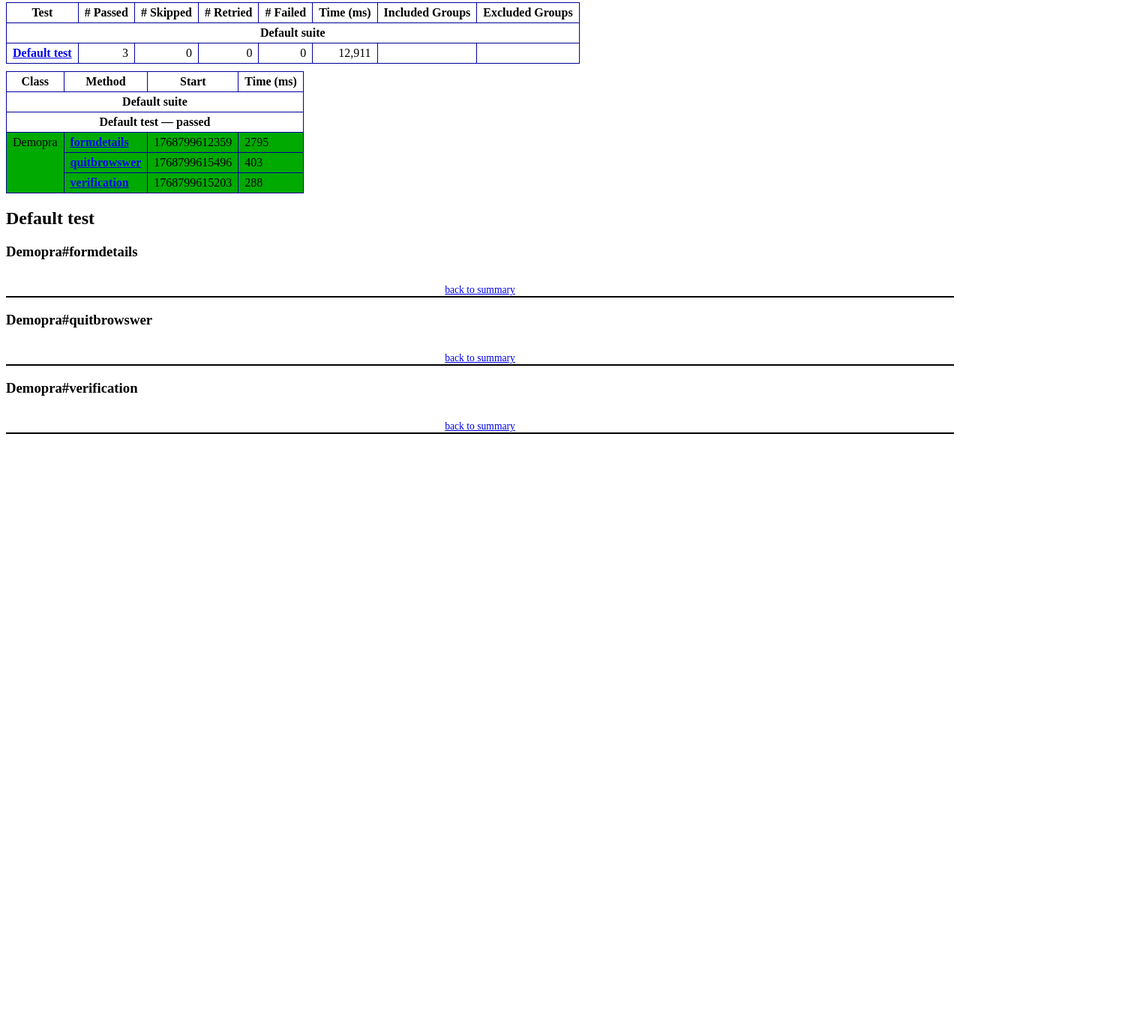
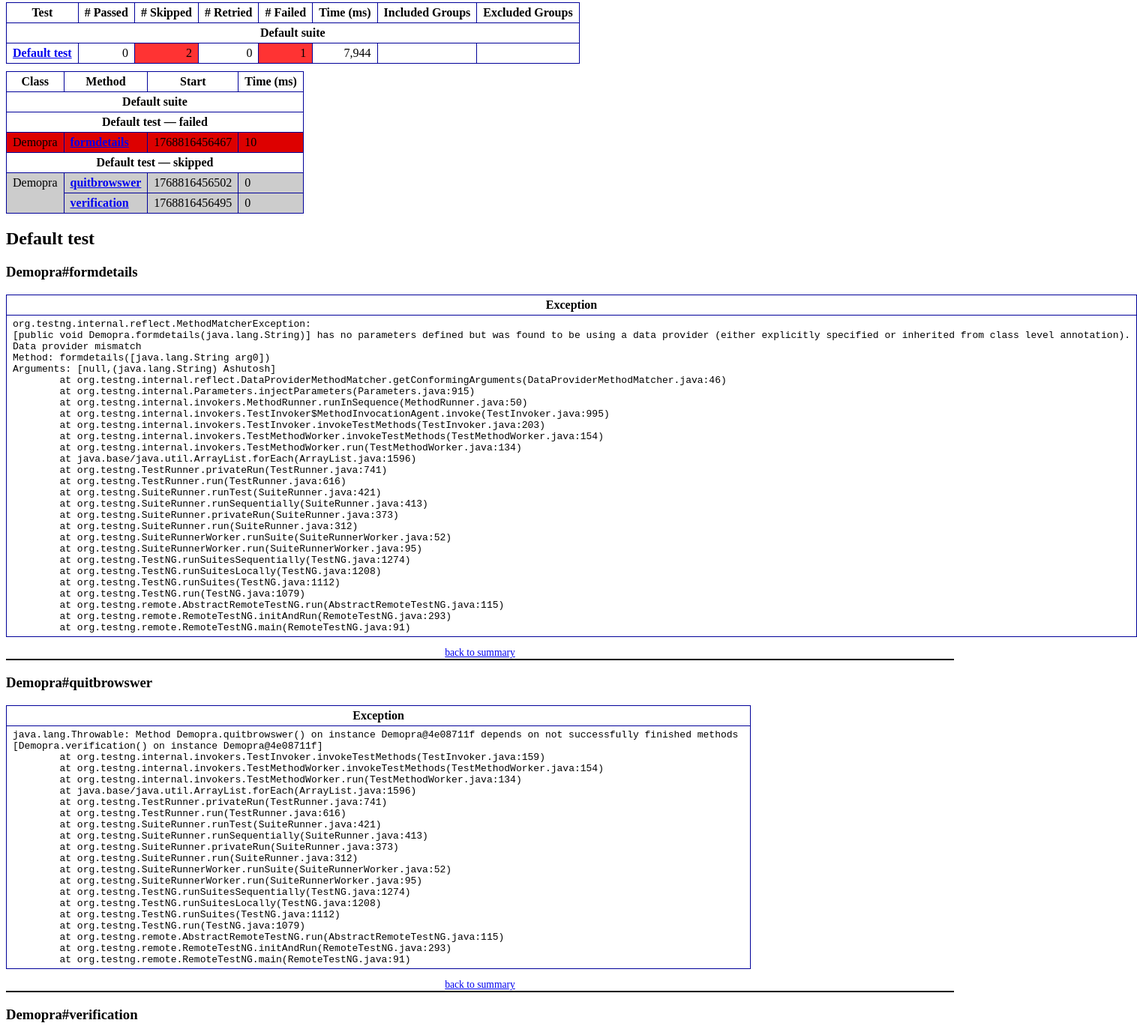
Before and after one commit to HiSunnykr-1812/ProjectAgitHCL, a plain HTML site: page test-output/emailable-report.html in a window 1280 px wide. Shown: the part 5-1386 px from the top of the page at 75% size, 1516 px wide, since content can reach past the window. Before the commit the page ends 800 px from the top, so only its background shows below. Drawn offline with Linux system fonts and the light colour scheme.

Commit message:
changeHCL

```diff
--- a/test-output/emailable-report.html
+++ b/test-output/emailable-report.html
@@ -9,12 +9,82 @@
 <table>
 <tr><th>Test</th><th># Passed</th><th># Skipped</th><th># Retried</th><th># Failed</th><th>Time (ms)</th><th>Included Groups</th><th>Excluded Groups</th></tr>
 <tr><th colspan="8">Default suite</th></tr>
-<tr><td><a href="#t0">Default test</a></td><td class="num">3</td><td class="num">0</td><td class="num">0</td><td class="num">0</td><td class="num">12,911</td><td></td><td></td></tr>
+<tr><td><a href="#t0">Default test</a></td><td class="num">0</td><td class="num attn">2</td><td class="num">0</td><td class="num attn">1</td><td class="num">7,944</td><td></td><td></td></tr>
 </table>
-<table id='summary'><thead><tr><th>Class</th><th>Method</th><th>Start</th><th>Time (ms)</th></tr></thead><tbody><tr><th colspan="4">Default suite</th></tr></tbody><tbody id="t0"><tr><th colspan="4">Default test &#8212; passed</th></tr><tr class="passedeven"><td rowspan="3">Demopra</td><td><a href="#m0">formdetails</a></td><td rowspan="1">1768799612359</td><td rowspan="1">2795</td></tr><tr class="passedeven"><td><a href="#m1">quitbrowswer</a></td><td rowspan="1">1768799615496</td><td rowspan="1">403</td></tr><tr class="passedeven"><td><a href="#m2">verification</a></td><td rowspan="1">1768799615203</td><td rowspan="1">288</td></tr></tbody>
+<table id='summary'><thead><tr><th>Class</th><th>Method</th><th>Start</th><th>Time (ms)</th></tr></thead><tbody><tr><th colspan="4">Default suite</th></tr></tbody><tbody id="t0"><tr><th colspan="4">Default test &#8212; failed</th></tr><tr class="failedeven"><td rowspan="1">Demopra</td><td><a href="#m0">formdetails</a></td><td rowspan="1">1768816456467</td><td rowspan="1">10</td></tr><tr><th colspan="4">Default test &#8212; skipped</th></tr><tr class="skippedeven"><td rowspan="2">Demopra</td><td><a href="#m1">quitbrowswer</a></td><td rowspan="1">1768816456502</td><td rowspan="1">0</td></tr><tr class="skippedeven"><td><a href="#m2">verification</a></td><td rowspan="1">1768816456495</td><td rowspan="1">0</td></tr></tbody>
 </table>
-<h2>Default test</h2><h3 id="m0">Demopra#formdetails</h3><table class="result"><tr><th class="invisible"/></tr></table><p class="totop"><a href="#summary">back to summary</a></p>
-<h3 id="m1">Demopra#quitbrowswer</h3><table class="result"><tr><th class="invisible"/></tr></table><p class="totop"><a href="#summary">back to summary</a></p>
-<h3 id="m2">Demopra#verification</h3><table class="result"><tr><th class="invisible"/></tr></table><p class="totop"><a href="#summary">back to summary</a></p>
+<h2>Default test</h2><h3 id="m0">Demopra#formdetails</h3><table class="result"><tr><th>Exception</th></tr><tr><td><div class="stacktrace">org.testng.internal.reflect.MethodMatcherException:
+[public void Demopra.formdetails(java.lang.String)] has no parameters defined but was found to be using a data provider (either explicitly specified or inherited from class level annotation).
+Data provider mismatch
+Method: formdetails([java.lang.String arg0])
+Arguments: [null,(java.lang.String) Ashutosh]
+	at org.testng.internal.reflect.DataProviderMethodMatcher.getConformingArguments(DataProviderMethodMatcher.java:46)
+	at org.testng.internal.Parameters.injectParameters(Parameters.java:915)
+	at org.testng.internal.invokers.MethodRunner.runInSequence(MethodRunner.java:50)
+	at org.testng.internal.invokers.TestInvoker$MethodInvocationAgent.invoke(TestInvoker.java:995)
+	at org.testng.internal.invokers.TestInvoker.invokeTestMethods(TestInvoker.java:203)
+	at org.testng.internal.invokers.TestMethodWorker.invokeTestMethods(TestMethodWorker.java:154)
+	at org.testng.internal.invokers.TestMethodWorker.run(TestMethodWorker.java:134)
+	at java.base/java.util.ArrayList.forEach(ArrayList.java:1596)
+	at org.testng.TestRunner.privateRun(TestRunner.java:741)
+	at org.testng.TestRunner.run(TestRunner.java:616)
+	at org.testng.SuiteRunner.runTest(SuiteRunner.java:421)
+	at org.testng.SuiteRunner.runSequentially(SuiteRunner.java:413)
+	at org.testng.SuiteRunner.privateRun(SuiteRunner.java:373)
+	at org.testng.SuiteRunner.run(SuiteRunner.java:312)
+	at org.testng.SuiteRunnerWorker.runSuite(SuiteRunnerWorker.java:52)
+	at org.testng.SuiteRunnerWorker.run(SuiteRunnerWorker.java:95)
+	at org.testng.TestNG.runSuitesSequentially(TestNG.java:1274)
+	at org.testng.TestNG.runSuitesLocally(TestNG.java:1208)
+	at org.testng.TestNG.runSuites(TestNG.java:1112)
+	at org.testng.TestNG.run(TestNG.java:1079)
+	at org.testng.remote.AbstractRemoteTestNG.run(AbstractRemoteTestNG.java:115)
+	at org.testng.remote.RemoteTestNG.initAndRun(RemoteTestNG.java:293)
+	at org.testng.remote.RemoteTestNG.main(RemoteTestNG.java:91)
+</div></td></tr></table><p class="totop"><a href="#summary">back to summary</a></p>
+<h3 id="m1">Demopra#quitbrowswer</h3><table class="result"><tr><th>Exception</th></tr><tr><td><div class="stacktrace">java.lang.Throwable: Method Demopra.quitbrowswer() on instance Demopra@4e08711f depends on not successfully finished methods
+[Demopra.verification() on instance Demopra@4e08711f]
+	at org.testng.internal.invokers.TestInvoker.invokeTestMethods(TestInvoker.java:159)
+	at org.testng.internal.invokers.TestMethodWorker.invokeTestMethods(TestMethodWorker.java:154)
+	at org.testng.internal.invokers.TestMethodWorker.run(TestMethodWorker.java:134)
+	at java.base/java.util.ArrayList.forEach(ArrayList.java:1596)
+	at org.testng.TestRunner.privateRun(TestRunner.java:741)
+	at org.testng.TestRunner.run(TestRunner.java:616)
+	at org.testng.SuiteRunner.runTest(SuiteRunner.java:421)
+	at org.testng.SuiteRunner.runSequentially(SuiteRunner.java:413)
+	at org.testng.SuiteRunner.privateRun(SuiteRunner.java:373)
+	at org.testng.SuiteRunner.run(SuiteRunner.java:312)
+	at org.testng.SuiteRunnerWorker.runSuite(SuiteRunnerWorker.java:52)
+	at org.testng.SuiteRunnerWorker.run(SuiteRunnerWorker.java:95)
+	at org.testng.TestNG.runSuitesSequentially(TestNG.java:1274)
+	at org.testng.TestNG.runSuitesLocally(TestNG.java:1208)
+	at org.testng.TestNG.runSuites(TestNG.java:1112)
+	at org.testng.TestNG.run(TestNG.java:1079)
+	at org.testng.remote.AbstractRemoteTestNG.run(AbstractRemoteTestNG.java:115)
+	at org.testng.remote.RemoteTestNG.initAndRun(RemoteTestNG.java:293)
+	at org.testng.remote.RemoteTestNG.main(RemoteTestNG.java:91)
+</div></td></tr></table><p class="totop"><a href="#summary">back to summary</a></p>
+<h3 id="m2">Demopra#verification</h3><table class="result"><tr><th>Exception</th></tr><tr><td><div class="stacktrace">java.lang.Throwable: Method Demopra.verification() on instance Demopra@4e08711f depends on not successfully finished methods
+[Demopra.formdetails() on instance Demopra@4e08711f]
+	at org.testng.internal.invokers.TestInvoker.invokeTestMethods(TestInvoker.java:159)
+	at org.testng.internal.invokers.TestMethodWorker.invokeTestMethods(TestMethodWorker.java:154)
+	at org.testng.internal.invokers.TestMethodWorker.run(TestMethodWorker.java:134)
+	at java.base/java.util.ArrayList.forEach(ArrayList.java:1596)
+	at org.testng.TestRunner.privateRun(TestRunner.java:741)
+	at org.testng.TestRunner.run(TestRunner.java:616)
+	at org.testng.SuiteRunner.runTest(SuiteRunner.java:421)
+	at org.testng.SuiteRunner.runSequentially(SuiteRunner.java:413)
+	at org.testng.SuiteRunner.privateRun(SuiteRunner.java:373)
+	at org.testng.SuiteRunner.run(SuiteRunner.java:312)
+	at org.testng.SuiteRunnerWorker.runSuite(SuiteRunnerWorker.java:52)
+	at org.testng.SuiteRunnerWorker.run(SuiteRunnerWorker.java:95)
+	at org.testng.TestNG.runSuitesSequentially(TestNG.java:1274)
+	at org.testng.TestNG.runSuitesLocally(TestNG.java:1208)
+	at org.testng.TestNG.runSuites(TestNG.java:1112)
+	at org.testng.TestNG.run(TestNG.java:1079)
+	at org.testng.remote.AbstractRemoteTestNG.run(AbstractRemoteTestNG.java:115)
+	at org.testng.remote.RemoteTestNG.initAndRun(RemoteTestNG.java:293)
+	at org.testng.remote.RemoteTestNG.main(RemoteTestNG.java:91)
+</div></td></tr></table><p class="totop"><a href="#summary">back to summary</a></p>
 </body>
 </html>
```
